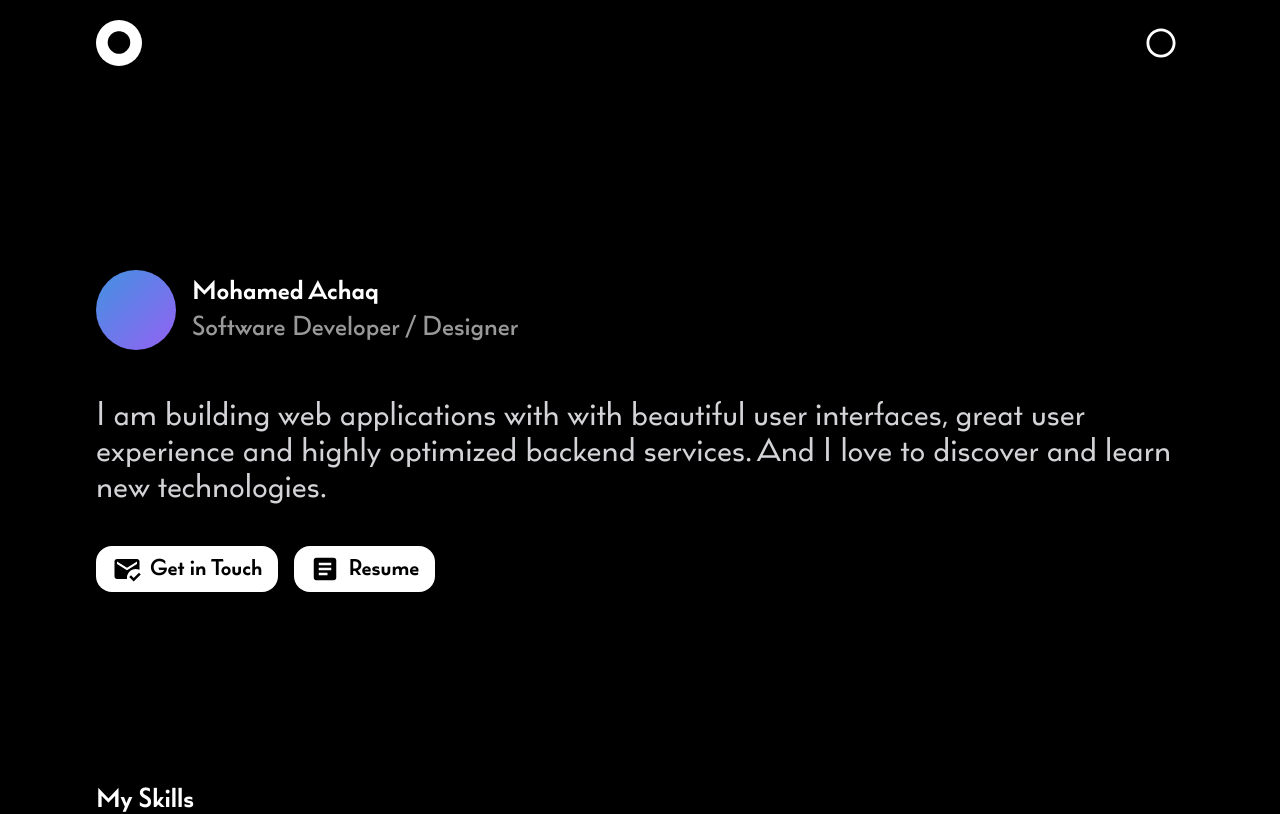
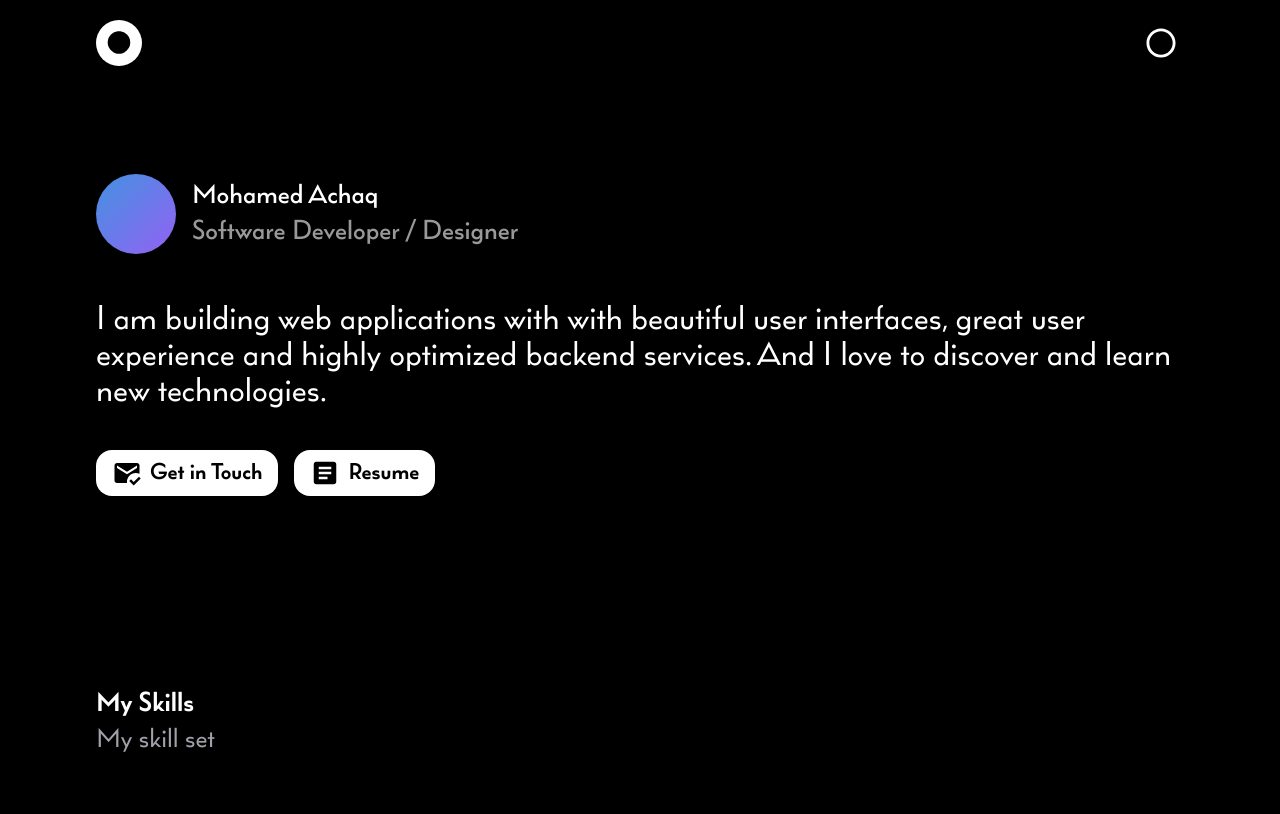
Before and after one commit to triyanox/portfolio.v2, a Next.js app: page / in a window 1280 px wide. Shown: the top 814 px of the page. Built offline with nearby package versions, Linux system fonts and the light colour scheme.

Commit message:
Change spacing

```diff
--- a/components/ui/Hero.tsx
+++ b/components/ui/Hero.tsx
@@ -4,18 +4,18 @@ import Link from 'next/link'
 
 const Hero = () => {
   return (
-    <section className="flex w-full flex-col items-center justify-center gap-4 px-6 pt-36 md:px-24 md:pt-48">
+    <section className="flex w-full flex-col items-center justify-center gap-4 px-6 pt-20 md:px-24 md:pt-24">
       <div className="flex w-full flex-row items-center justify-start gap-4">
         <div className="h-16 w-16 animate-gradient-xy rounded-full bg-gradient-to-br from-cyan-500 via-purple-500 to-blue-500 md:h-20 md:w-20" />
         <div className="flex flex-col items-start justify-center gap-1">
-          <h1 className="text-lg font-bold md:text-2xl">Mohamed Achaq</h1>
+          <h1 className="text-lg font-semibold md:text-2xl">Mohamed Achaq</h1>
           <h2 className="text-lg font-semibold text-black text-opacity-60 dark:text-white dark:text-opacity-60 md:text-2xl">
             Software Developer / Designer
           </h2>
         </div>
       </div>{' '}
       <div className="flex flex-col items-start justify-start gap-10 pt-8">
-        <p className="text-2xl text-zinc-600 dark:text-zinc-300 md:text-3xl">
+        <p className="text-2xl text-black dark:text-white md:text-3xl">
           I am building web applications with with beautiful user interfaces,
           great user experience and highly optimized backend services. And I
           love to discover and learn new technologies.
```
